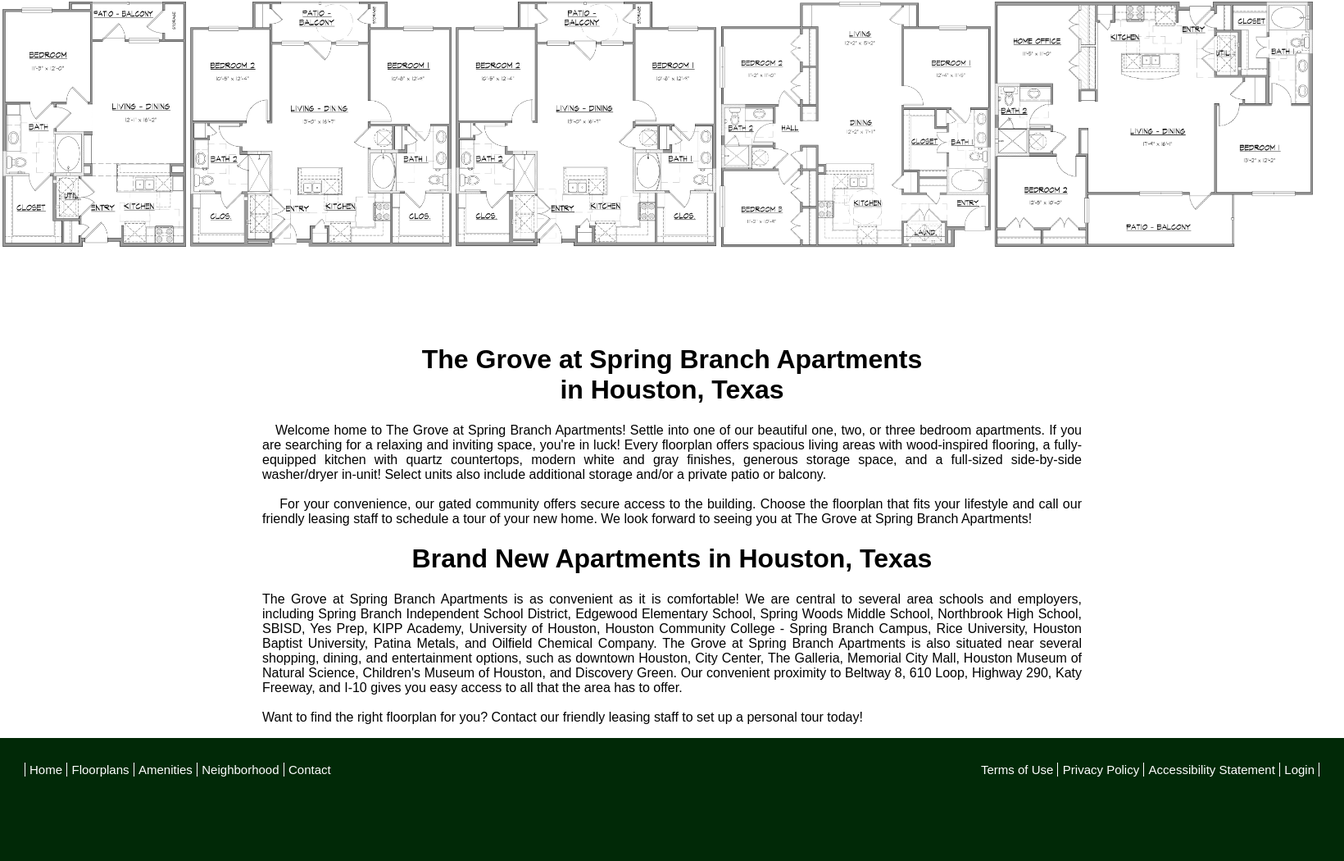
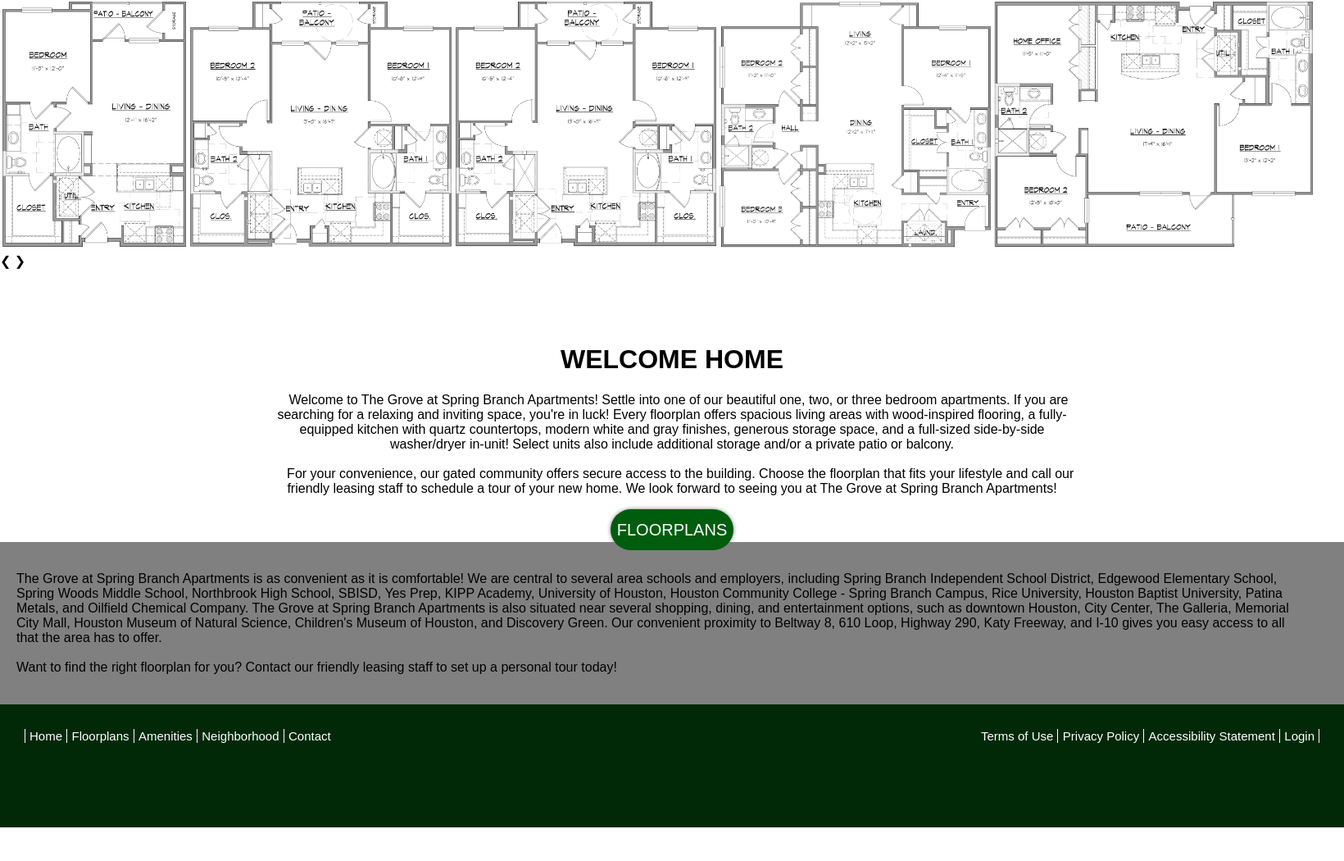
Before and after one commit to thebenjwheat/SeniorProject, a PHP site: page /index.html in a window 1640 px wide. Shown: the part 801-1851 px from the top of the page at 82% size. After the commit the page ends 1810 px from the top, so only its background shows below. Run offline with PHP 8.4, Linux system fonts and the light colour scheme.

Commit message:
made changes to home page

```diff
--- a/index.html
+++ b/index.html
@@ -47,19 +47,35 @@
 					</td>
 				</tr>
 			</table>
+			<a class="prev" onclick="plusSlides(-1)">&#10094;</a>
+  			<a class="next" onclick="plusSlides(1)">&#10095;</a>
 		</div>
-		<h1 class="head">
-			The Grove at Spring Branch Apartments<br>in Houston, Texas
+		<h1 class="content">
+			WELCOME HOME
 		</h1>
 		<p class="content">
-			&emsp;Welcome home to The Grove at Spring Branch Apartments! Settle into one of our beautiful one, two, or three bedroom apartments. If you are searching for a relaxing and inviting space, you're in luck! Every floorplan offers spacious living areas with wood-inspired flooring, a fully-equipped kitchen with quartz countertops, modern white and gray finishes, generous storage space, and a full-sized side-by-side washer/dryer in-unit! Select units also include additional storage and/or a private patio or balcony.<br><br> &emsp; For your convenience, our gated community offers secure access to the building. Choose the floorplan that fits your lifestyle and call our friendly leasing staff to schedule a tour of your new home. We look forward to seeing you at The Grove at Spring Branch Apartments!
+			&emsp;Welcome to The Grove at Spring Branch Apartments! Settle into one of our beautiful one, two, or three bedroom apartments. If you are searching for a relaxing and inviting space, you're in luck! Every floorplan offers spacious living areas with wood-inspired flooring, a fully-equipped kitchen with quartz countertops, modern white and gray finishes, generous storage space, and a full-sized side-by-side washer/dryer in-unit! Select units also include additional storage and/or a private patio or balcony.<br><br> &emsp; For your convenience, our gated community offers secure access to the building. Choose the floorplan that fits your lifestyle and call our friendly leasing staff to schedule a tour of your new home. We look forward to seeing you at The Grove at Spring Branch Apartments!
 		</p>
-		<h1 class="head">
-			Brand New Apartments in Houston, Texas
-		</h1>
-		<p class="content">
-			The Grove at Spring Branch Apartments is as convenient as it is comfortable! We are central to several area schools and employers, including Spring Branch Independent School District, Edgewood Elementary School, Spring Woods Middle School, Northbrook High School, SBISD, Yes Prep, KIPP Academy, University of Houston, Houston Community College - Spring Branch Campus, Rice University, Houston Baptist University, Patina Metals, and Oilfield Chemical Company. The Grove at Spring Branch Apartments is also situated near several shopping, dining, and entertainment options, such as downtown Houston, City Center, The Galleria, Memorial City Mall, Houston Museum of Natural Science, Children's Museum of Houston, and Discovery Green. Our convenient proximity to Beltway 8, 610 Loop, Highway 290, Katy Freeway, and I-10 gives you easy access to all that the area has to offer. <br><br>Want to find the right floorplan for you? Contact our friendly leasing staff to set up a personal tour today!
-		</p>
+		<div class="button">
+			<a href="floorplans.html">FLOORPLANS</a>
+		</div>
+		<table class="contentTable">
+			<tr>
+				<td>
+				</td>
+			</tr>
+			<tr>
+				<td>
+					<div>
+						<p class="tableContent">
+							The Grove at Spring Branch Apartments is as convenient as it is comfortable! We are central to several area schools and employers, including Spring Branch Independent School District, Edgewood Elementary School, Spring Woods Middle School, Northbrook High School, SBISD, Yes Prep, KIPP Academy, University of Houston, Houston Community College - Spring Branch Campus, Rice University, Houston Baptist University, Patina Metals, and Oilfield Chemical Company. The Grove at Spring Branch Apartments is also situated near several shopping, dining, and entertainment options, such as downtown Houston, City Center, The Galleria, Memorial City Mall, Houston Museum of Natural Science, Children's Museum of Houston, and Discovery Green. Our convenient proximity to Beltway 8, 610 Loop, Highway 290, Katy Freeway, and I-10 gives you easy access to all that the area has to offer. <br><br>Want to find the right floorplan for you? Contact our friendly leasing staff to set up a personal tour today!
+						</p>
+					</div>
+				</td>
+				<td>
+				</td>
+			</tr>
+		</table>
 		<footer>
 			<ul id="footerNav">
 				<li><a href="index.html">Home</a></li>
--- a/styles/index.css
+++ b/styles/index.css
@@ -62,18 +62,56 @@ footer{
     transform: rotateZ(-135deg);
 }
 #carousel{
-	width:100%;
 	height: 400px;
 }
 #carousel img{
 	height: 300px;
 }
+#photo{
+	background-image: url("../images/family.png");
+	background-size: contain;
+	background-position: center;
+	background-repeat: no-repeat;
+	height: 400px;
+	width: 50vw;
+	padding: 0;
+}
+.button{
+
+	color: black;
+	width: 150px;
+	height: 50px;
+	background-color: #005d0e;
+	border-radius: 30px;
+	text-align: center;
+	line-height: 50px;
+	vertical-align: middle;
+	box-shadow: 0px 0px 5px grey;
+	position: absolute;
+	right: 50%;
+	transform: translate(50%);
+}
+.button a{
+	font-size: 15pt;
+	color: #FFFFFF;
+}
 .content{
-	text-align: justify;
+	text-align: center;
 	width: 80vw;
 	max-width: 1000px;
 	margin-left: auto;
 	margin-right: auto;
+	font-weight: 4000;
+}
+.contentTable{
+	width: 100%;
+	border-collapse: collapse;
+}
+.contentTable tr:nth-child(2){
+	background-color: grey;
+}
+.contentTable tr td{
+	padding: 20px;
 }
 .head{
 	text-align: center;
--- a/styles/universal.css
+++ b/styles/universal.css
@@ -3,8 +3,8 @@ body{
 	margin: 0;
 	font-family: proxima-nova, sans-serif;
 }
-a:hover, a:visited, a:link, a:active{
-	color:#ffffff;
+a:visited, a:link, a:active{
+	color: #FFFFFF;
 	text-decoration: none;
 	font-size: 15px;
 }
```
